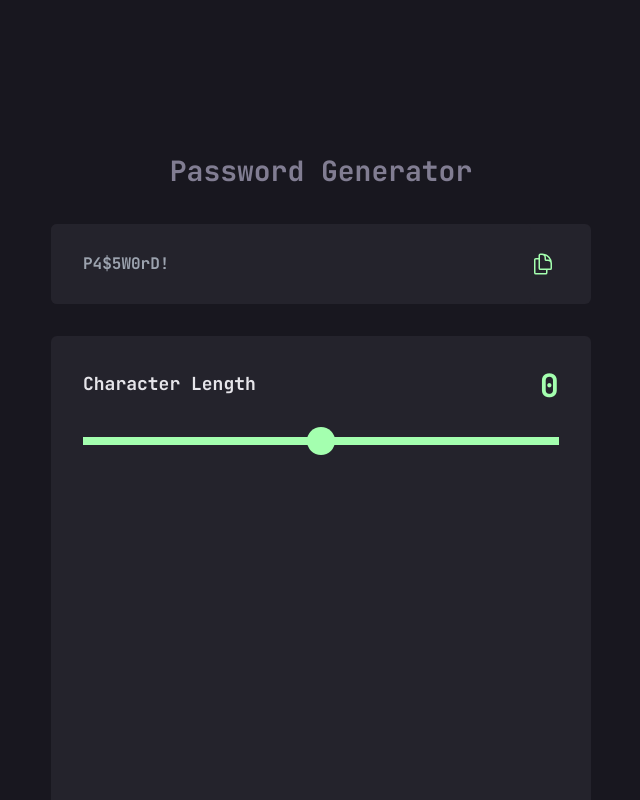
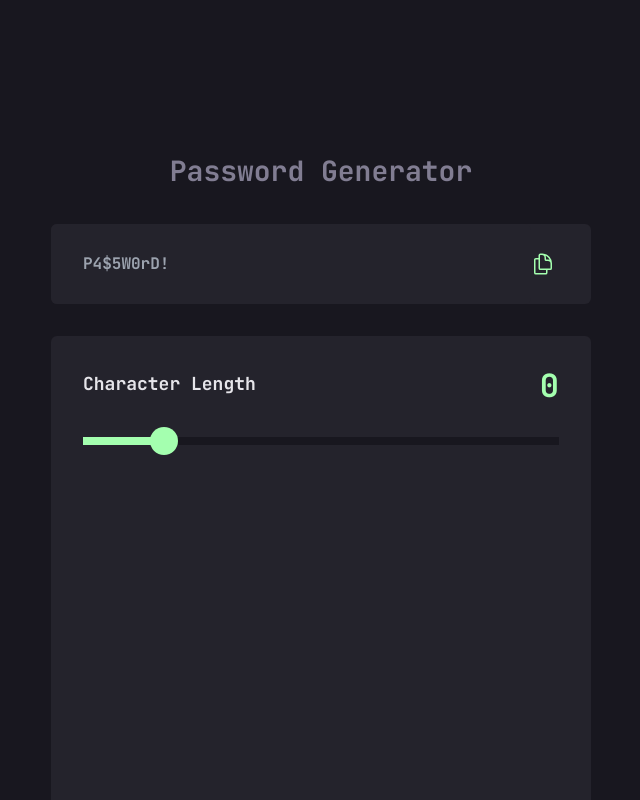
Before and after one commit to planetoida90210/password-generator, a Next.js app: page / in a window 1280 px wide. Shown: the whole page, without its empty margins (319-959 px from the left). Built offline with nearby package versions, Linux system fonts and the light colour scheme.

Commit message:
add inline css to styled range input

```diff
--- a/components/PasswordSettings.jsx
+++ b/components/PasswordSettings.jsx
@@ -3,20 +3,31 @@ import React,{ useState } from 'react';
 
 const PasswordSettings = () => {
 
-  const [rangeValue, setRangeValue] = useState(0);
+  const [defaultCharValue, setRangeValue] = useState(0);
+
+  const passwordLength = 3
+
+  const bgSlider = (passwordLength * 100) / 20
+
+  const setSliderBackground = () => (
+    `linear-gradient(90deg, #A4FFAF ${bgSlider}%, #18171F ${bgSlider}%)`
+  )
 
   return (
     <div className="w-[343px] h-[423px] md:w-[540px] md:h-[528px] mt-4 md:mt-8 bg-[#24232C] rounded-md">
      <div className="flex justify-between pt-[21px] md:pt-[34px] px-[16px] md:px-[32px]">
         <h3 className="text-[#E6E5EA] text-[18px]">Character Length</h3>
-        <p className="text-[24px] md:text-[32px] leading-4 md:leading-8 text-[#A4FFAF]">{rangeValue}</p>
+        <p className="text-[24px] md:text-[32px] leading-4 md:leading-8 text-[#A4FFAF]">{defaultCharValue}</p>
      </div>
      <div className="pt-[23px] md:pt-[35px] w-full flex justify-center">
         <input
         min="0"
         max="20"
         type="range"
-        className="w-[311px] md:w-[476px] appearance-none" />
+        value={passwordLength}
+        style={{background: setSliderBackground()}}
+        className="w-[311px] md:w-[476px] h-[8px] appearance-none" />
+
      </div>
     </div>
   )
--- a/styles/globals.css
+++ b/styles/globals.css
@@ -10,17 +10,20 @@
   }
 }
 
-input[type=range] {
+
+input[type=range]::-webkit-slider-runnable-track {
+  -webkit-appearance: none;
+  background: transparent;
+  box-shadow: none;
+  border: none;
   height: 8px;
-  background: #A4FFAF;
-  -webkit-appearance: none;
 }
+
 
 input[type=range]:focus {
   outline: none;
 }
 
-/*webkit*/
 input[type=range]::-webkit-slider-thumb {
   -webkit-appearance: none;
   width: 28px;
@@ -30,12 +33,6 @@ input[type=range]::-webkit-slider-thumb {
   margin-top: calc(8px * 0.5 - max(28px * 0.5,2px));
 }
 
-input[type=range]::-webkit-slider-runnable-track {
-  height: 8px;
-  -webkit-appearance: none;
-  color: #13bba4;
-}
-
 input[type=range]::-webkit-slider-thumb:active {
   background: #18171F;
   border: 2px solid #A4FFAF;
```
